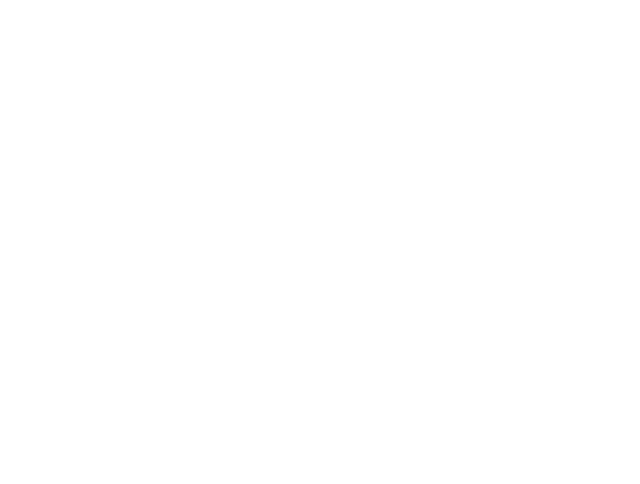
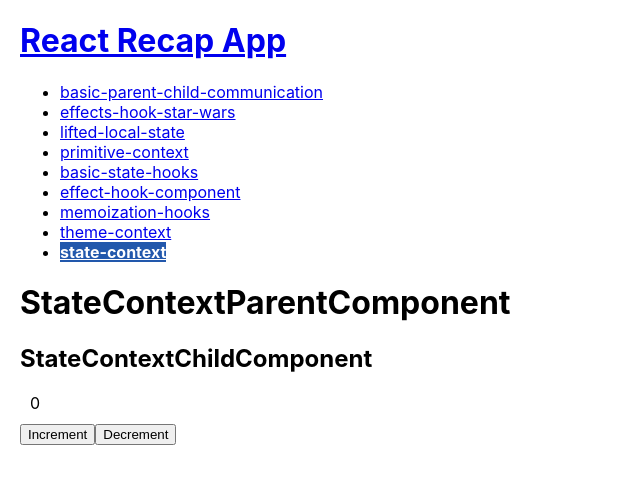
Before and after one commit to tscislo/react-playground, a React app: page /state-context in a window 1280 px wide. Before the commit this address had no page. Shown: the top 484 px of the page, without its empty margins (0-640 px from the left). Built offline with nearby package versions, Linux system fonts and the light colour scheme.

Commit message:
complex context

```diff
--- a/src/App.tsx
+++ b/src/App.tsx
@@ -10,6 +10,7 @@
 import {MainComponent} from "./main/main.component";
 import {SampleComponent} from "./memoization-hooks/memoization-hooks.component";
 import {ParentColorComponent} from "./primitive-context/parent-context";
+import {StateContextParentComponent} from "./state-context/state-context-parent.component";
 import {ThemeCharacterComponent} from "./theme-context/theme-character.component";
 import {ThemeContextProvider} from "./theme-context/theme-context.provider";
 
@@ -34,6 +35,8 @@
                                     <ThemeCharacterComponent/>
                                 </ThemeContextProvider>
                             }/>
+                            <Route path="state-context" element={<StateContextParentComponent />}/>
+                            <Route path="*" element={<h1>Page not found</h1>}/>
                         </Route>
                     </Routes>
                 </div>
--- a/src/menu/menu.component.tsx
+++ b/src/menu/menu.component.tsx
@@ -12,5 +12,6 @@
         <li><NavLink to={'/effect-hook-component'}>effect-hook-component</NavLink></li>
         <li><NavLink to={'/memoization-hooks'}>memoization-hooks</NavLink></li>
         <li><NavLink to={'/theme-context'}>theme-context</NavLink></li>
+        <li><NavLink to={'/state-context'}>state-context</NavLink></li>
     </ul>
 })
--- /dev/null
+++ b/src/state-context/state-context-child.component.tsx
@@ -0,0 +1,12 @@
+import {useContext} from "react";
+import {StateContext} from "./state-context.context";
+
+export const StateContextChildComponent = () => {
+    const { increment, decrement, value } = useContext(StateContext);
+    return <>
+        <h2>StateContextChildComponent</h2>
+        <div>{value}</div>
+        <button onClick={increment}>Increment</button>
+        <button onClick={decrement}>Decrement</button>
+    </>
+}
--- /dev/null
+++ b/src/state-context/state-context-parent.component.tsx
@@ -0,0 +1,21 @@
+import {useCallback, useState} from "react";
+import {StateContextChildComponent} from "./state-context-child.component";
+import {StateContext} from "./state-context.context";
+
+export const StateContextParentComponent = () => {
+    const [value, setValue] = useState(0);
+
+    const increment = useCallback(() => setValue((v) => v + 1), [setValue]);
+    const decrement =  useCallback(() => setValue((v) => v - 1), [setValue]);
+
+    return <>
+        <h1>StateContextParentComponent</h1>
+        <StateContext.Provider value={{
+            increment,
+            decrement,
+            value
+        }}>
+            <StateContextChildComponent/>
+        </StateContext.Provider>
+    </>
+}
--- /dev/null
+++ b/src/state-context/state-context.context.ts
@@ -0,0 +1,13 @@
+import {createContext} from "react";
+
+export interface StateContextProps {
+    increment: () => void;
+    decrement: () => void;
+    value: number;
+}
+
+export const StateContext = createContext<StateContextProps>({
+    increment: () => {},
+    decrement: () => {},
+    value: 0
+});
```
